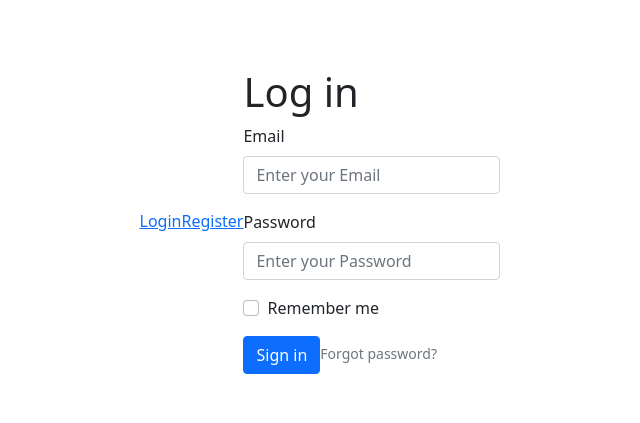
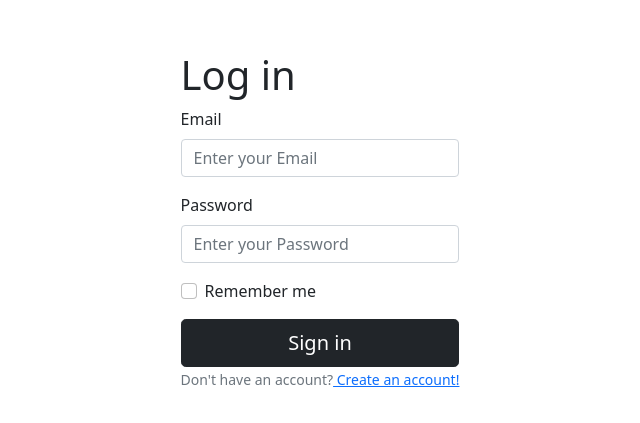
Before and after one commit to preetika-9/Bootcamp_Project, a React (Create React App) app: page /login in a window 1280 px wide. Shown: the part 179-602 px from the top of the page, without its empty margins (320-960 px from the left). Built offline with nearby package versions, Linux system fonts and the light colour scheme.

Commit message:
api fetched

```diff
--- a/package.json
+++ b/package.json
@@ -42,5 +42,8 @@
       "last 1 firefox version",
       "last 1 safari version"
     ]
+  },
+  "devDependencies": {
+    "eslint": "^8.10.0"
   }
 }
--- a/src/Api/LoginApi/index.js
+++ b/src/Api/LoginApi/index.js
@@ -0,0 +1,3 @@
+import LoginApi from "./LoginApi";
+
+export { LoginApi };
--- /dev/null
+++ b/src/Api/index.js
@@ -0,0 +1 @@
+export * from "./LoginApi";
--- a/src/App.js
+++ b/src/App.js
@@ -1,12 +1,12 @@
 import "./App.css";
 
-import { AppRoutes, Header } from "./Routes";
+import { AppRoutes } from "./Routes";
 
 function App() {
   return (
     <div className="container">
       <div className="d-flex min-vh-100 justify-content-center align-items-center">
-        <Header />
+        {/* <Header /> */}
         <AppRoutes />
         {/* <Login /> */}
       </div>
--- a/src/Routes/index.js
+++ b/src/Routes/index.js
@@ -1,2 +1,2 @@
 export * from "./AppRoutes";
-export * from "./Header";
+//export * from "./Header";
--- a/src/components/organisms/Login/Login.js
+++ b/src/components/organisms/Login/Login.js
@@ -4,7 +4,11 @@ import * as yup from "yup";
 import { yupResolver } from "@hookform/resolvers/yup";
 import { Button } from "react-bootstrap";
 
-export const Login = () => {
+import axios from "axios";
+import { useState } from "react";
+import { Link } from "react-router-dom";
+
+const Login = () => {
   const schema = yup
     .object({
       email: yup.string().nullable().email().required("Email is required"),
@@ -19,21 +23,69 @@ export const Login = () => {
     })
     .required();
 
-  const { control, handleSubmit } = useForm({
+  const { control } = useForm({
     resolver: yupResolver(schema),
   });
 
-  const onSubmit = (values) => {
-    return new Promise((resolve) => {
-      setTimeout(() => {
-        alert(JSON.stringify(values, null, 2));
-        resolve();
-      }, 1000);
-    });
+  const apiUrl = "http://localhost:3005/api";
+
+  axios.interceptors.request.use(
+    (config) => {
+      const { origin } = new URL(config.url);
+
+      const allowedOrigins = [apiUrl];
+
+      const token = localStorage.getItem("token");
+
+      if (allowedOrigins.includes(origin)) {
+        config.headers.authorization = `Bearer ${token}`;
+      }
+      return config;
+    },
+    (error) => {
+      return Promise.reject(error);
+    }
+  );
+
+  const storedJwt = localStorage.getItem("token");
+  const [jwt, setJwt] = useState(storedJwt || null);
+
+  const [loginData, setLoginData] = useState({
+    email: "",
+    password: "",
+  });
+
+  // POST
+  const getJwt = async (value) => {
+    const postData = {
+      email: value.email, // input from form field username
+      password: value.password, // input from form field password
+    };
+
+    const res = await axios.post(`${apiUrl}/auth`, postData);
+
+    if (res.status === 200) {
+      localStorage.setItem("token", res.data?.token);
+
+      setJwt(res.data?.token);
+    }
   };
 
+  const handleChange = (e) => {
+    e.persist();
+    setLoginData((prevValue) => ({
+      ...prevValue,
+      [e.target.name]: e.target.value,
+    }));
+  };
+
+  function handleSubmit(e) {
+    e.preventDefault();
+    getJwt(loginData);
+  }
+
   return (
-    <Form onSubmit={handleSubmit(onSubmit)}>
+    <Form>
       <h1>Log in</h1>
       <Form.Group className="mb-3" controlId="formBasicEmail">
         <Form.Label>Email</Form.Label>
@@ -47,6 +99,8 @@ export const Login = () => {
                 {...fieldState}
                 error={fieldState.error}
                 placeholder="Enter your Email"
+                value={loginData.email}
+                onChange={handleChange}
               />
             );
           }}
@@ -66,6 +120,8 @@ export const Login = () => {
                 error={fieldState.error}
                 placeholder="Enter your Password"
                 type="password"
+                value={loginData.password}
+                onChange={handleChange}
               />
             );
           }}
@@ -88,12 +144,18 @@ export const Login = () => {
           }}
         />
       </Form.Group>
+      <div className="d-grid gap-2">
+        <Button type="submit" variant="dark" size="lg" onClick={handleSubmit}>
+          Sign in
+        </Button>
+      </div>
 
-      <Button variant="primary" type="submit">
-        Sign in
-      </Button>
-
-      <Form.Text>Forgot password?</Form.Text>
+      <Form.Group className="text-center">
+        <Form.Text>
+          Don't have an account?
+          <Link to="/register"> Create an account!</Link>
+        </Form.Text>
+      </Form.Group>
     </Form>
   );
 };
```
Also changed, not shown: src/Api/LoginApi/LoginApi.js (+54 -0 lines), 1 other file (tests, documents, lock files or other folders).
